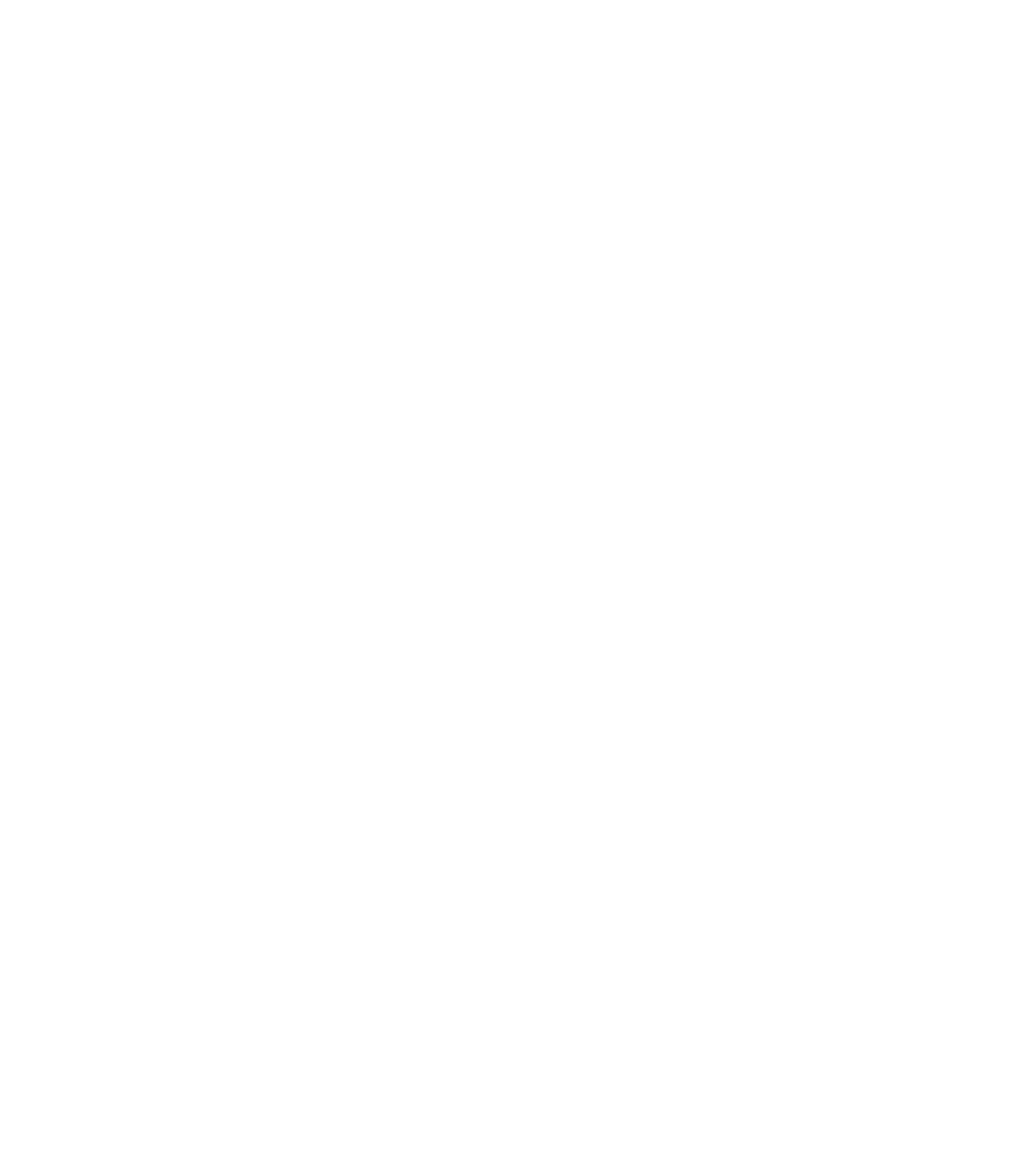
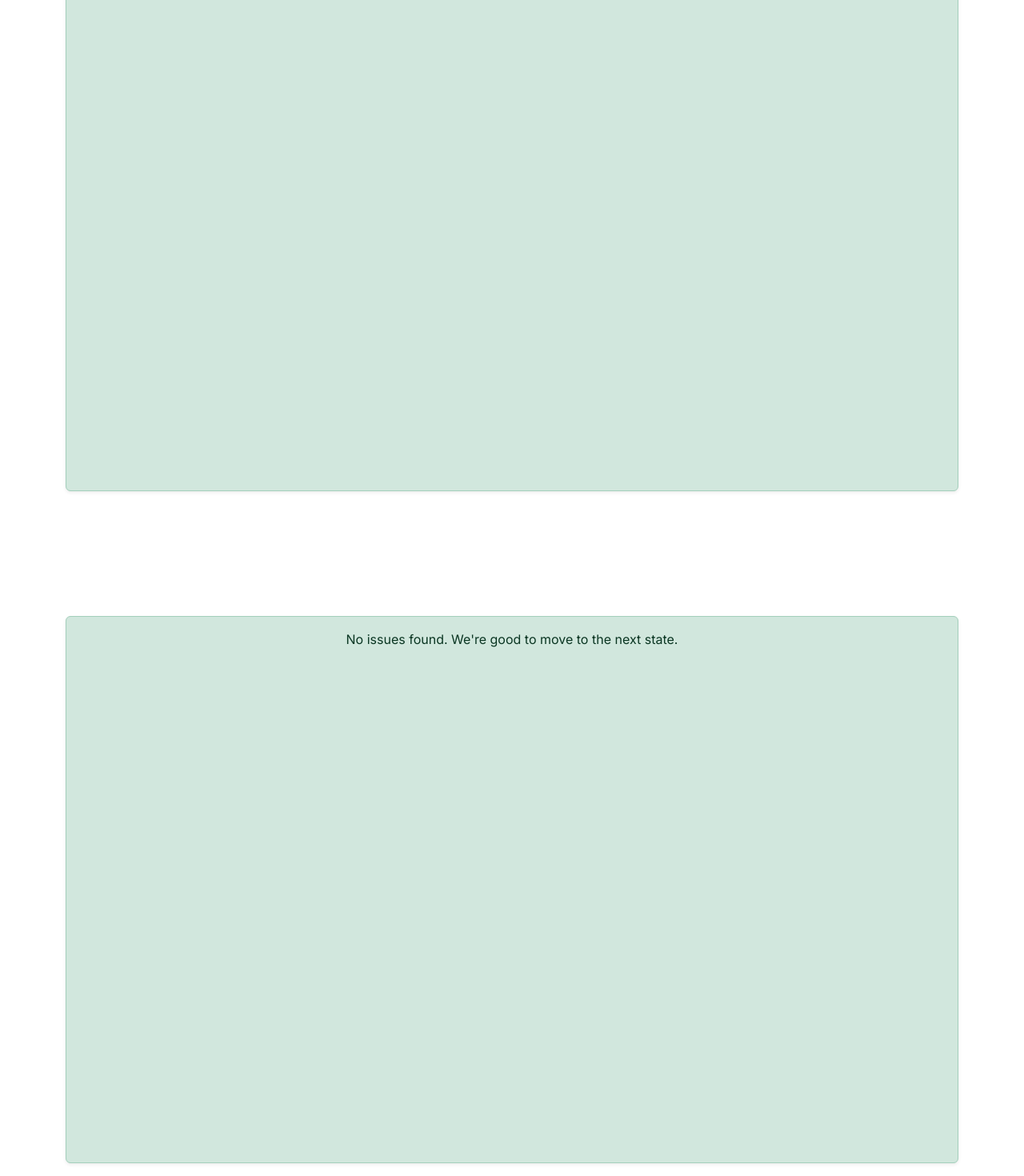
Before and after one commit to Operator-Syn/peer-tutoring-platform, a React (Vite) app in the folder views/: page /TutorAppointments in a window 1280 px wide. Before the commit this address had no page. Shown: the part 290-1760 px from the top of the page at 80% size. Before the commit the page ends 800 px from the top, so only its background shows below. Built offline with nearby package versions, Linux system fonts and the light colour scheme.

Commit message:
Feat: new Routes and container

```diff
--- /dev/null
+++ b/views/src/pages/Admin/Appointments.jsx
@@ -0,0 +1,27 @@
+import React from "react";
+import "./appointments.css"
+function Appointments() {
+  return (
+    <div>
+      <div
+        className="container d-flex justify-content-center requests"
+        style={{ marginTop: "220px", height: "700px" }}
+      >
+        <div className="alert alert-success text-center w-100 w-md-75 w-lg-50 mx-auto shadow-sm p-3">
+          No issues found. We're good to move to the next state.
+        </div>
+      </div>
+
+ <div
+        className="container d-flex justify-content-center schedules mb-5"
+        style={{ marginTop: "140px", height: "700px" }}
+      >
+        <div className="alert alert-success text-center w-100 w-md-75 w-lg-50 mx-auto shadow-sm p-3">
+          No issues found. We're good to move to the next state.
+        </div>
+      </div>
+    </div>
+  );
+}
+
+export default Appointments;
--- /dev/null
+++ b/views/src/pages/Admin/appointments.css
@@ -0,0 +1,7 @@
+.schedules {
+  min-height: 100px; /* or use 100vh for full screen */
+  background-color: #ffffff; /* optional background color */
+}
+html, body {
+  height: 135%;           /* make sure the page can grow */
+}
--- a/views/src/routes/Frontpage_route.jsx
+++ b/views/src/routes/Frontpage_route.jsx
@@ -6,6 +6,7 @@
 import Events from "../pages/header/Events";
 import Messages from "../pages/header/Messages";
 import Report from "../pages/header/Report";
+import Tutorappointments from "../pages/Admin/Appointments";
 
 function Frontroute() {
   return (
@@ -17,8 +18,11 @@
         <Route path = "/Events" element={<Events />} />
         <Route path = "/Messages" element={<Messages />} />
         <Route path = "/Report" element={<Report />} />
+       <Route path = "/TutorAppointments" element={<Tutorappointments />} />
 
       </Route>
+
+
     </Routes>
   );
 }
```
